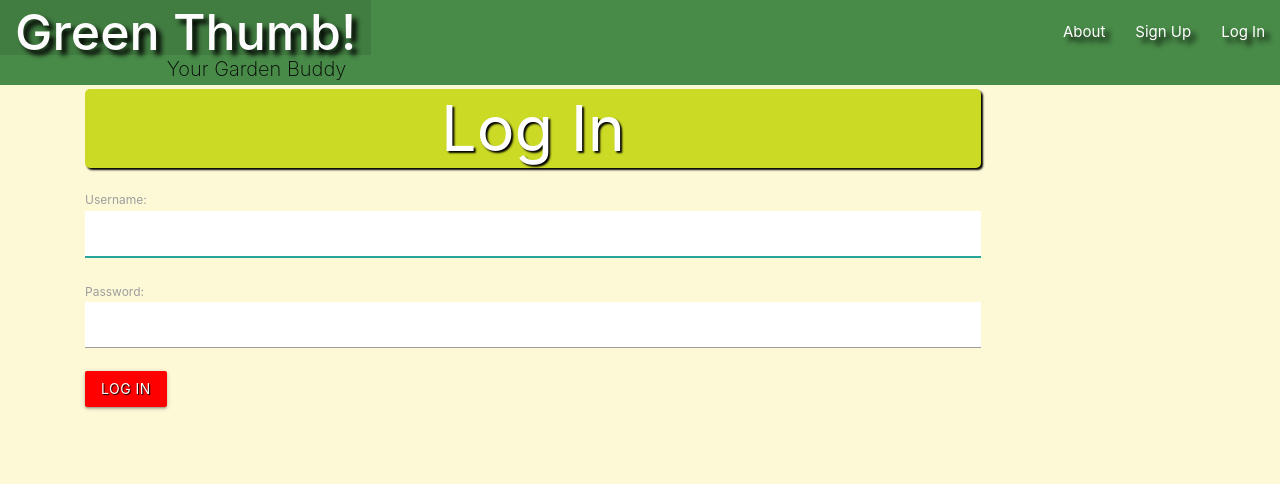
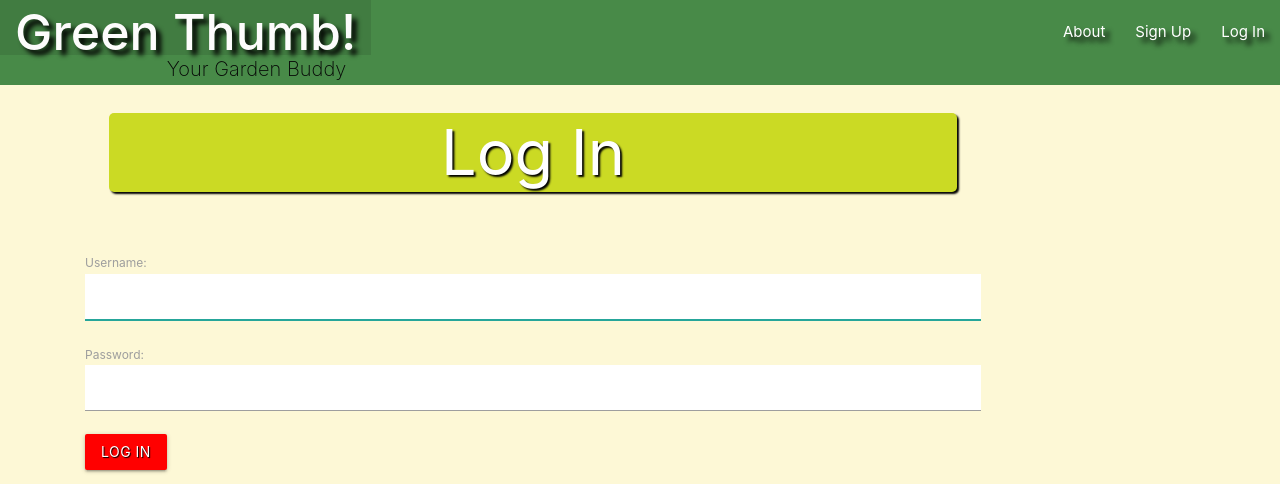
Before and after one commit to ant07hony/Green_Thumb, a Django app: page /accounts/login/ in a window 1280 px wide. Shown: the top 484 px of the page. Run offline with Django 4.2, Linux system fonts and the light colour scheme.

Commit message:
fixed indentations

```diff
--- a/main_app/static/css/style.css
+++ b/main_app/static/css/style.css
@@ -128,11 +128,6 @@ div.card-action {
   padding: 24px;
 }
 
-.headers {
-  display: flex;
-  justify-content: center;
-}
-
 .entry {
   margin: 10px 0;
 
--- a/main_app/templates/main_app/add_entry.html
+++ b/main_app/templates/main_app/add_entry.html
@@ -7,12 +7,10 @@
 <h1>Add Garden</h1>
 {% endif %}
 
-  <!-- Leaving the action empty makes the form post to the same url used to display it -->
+
 <form action="" method="POST">
-    <!-- Django requires the following for security purposes -->
   {% csrf_token %}
   <table>
-      <!-- Render the inputs inside of <tr>s & <td>s -->
     {{ form.as_table }}
   </table>
   <input type="submit" value="Submit!" class="btn">
--- a/main_app/templates/main_app/plant_form.html
+++ b/main_app/templates/main_app/plant_form.html
@@ -7,12 +7,10 @@
 <h1>Add Plant</h1>
 {% endif %}
 
-  <!-- Leaving the action empty makes the form post to the same url used to display it -->
+
 <form action="" method="POST">
-    <!-- Django requires the following for security purposes -->
   {% csrf_token %}
   <table>
-      <!-- Render the inputs inside of <tr>s & <td>s -->
     {{ form.as_table }}
   </table>
   <input type="submit" value="Submit!" class="btn">
--- a/main_app/templates/registration/login.html
+++ b/main_app/templates/registration/login.html
@@ -1,7 +1,11 @@
 {% extends 'base.html' %}
 {% block content %}
 
-<h1 class="headers" >Log In</h1>
+<div class="h1-card">
+    <div class="h1-card-content">
+        <h1>Log In</h1>
+    </div>
+</div>
 
 <form method="POST" action="{% url 'login' %}" class="login">
     {% csrf_token %}
--- a/main_app/templates/registration/signup.html
+++ b/main_app/templates/registration/signup.html
@@ -1,7 +1,11 @@
 {% extends 'base.html' %}
 {% block content %}
 
+<div class="h1-card">
+  <div class="h1-card-content">
 <h1>Sign Up</h1>
+</div>
+</div>
 
 <p class="red-text">{{ error_message }}</p>
 
```
Also changed, not shown: main_app/templates/about.html (+12 -3 lines), main_app/templates/base.html (+7 -2 lines), main_app/templates/home.html (+5 -3 lines). Lines whose indentation alone changed are shown as unchanged.
